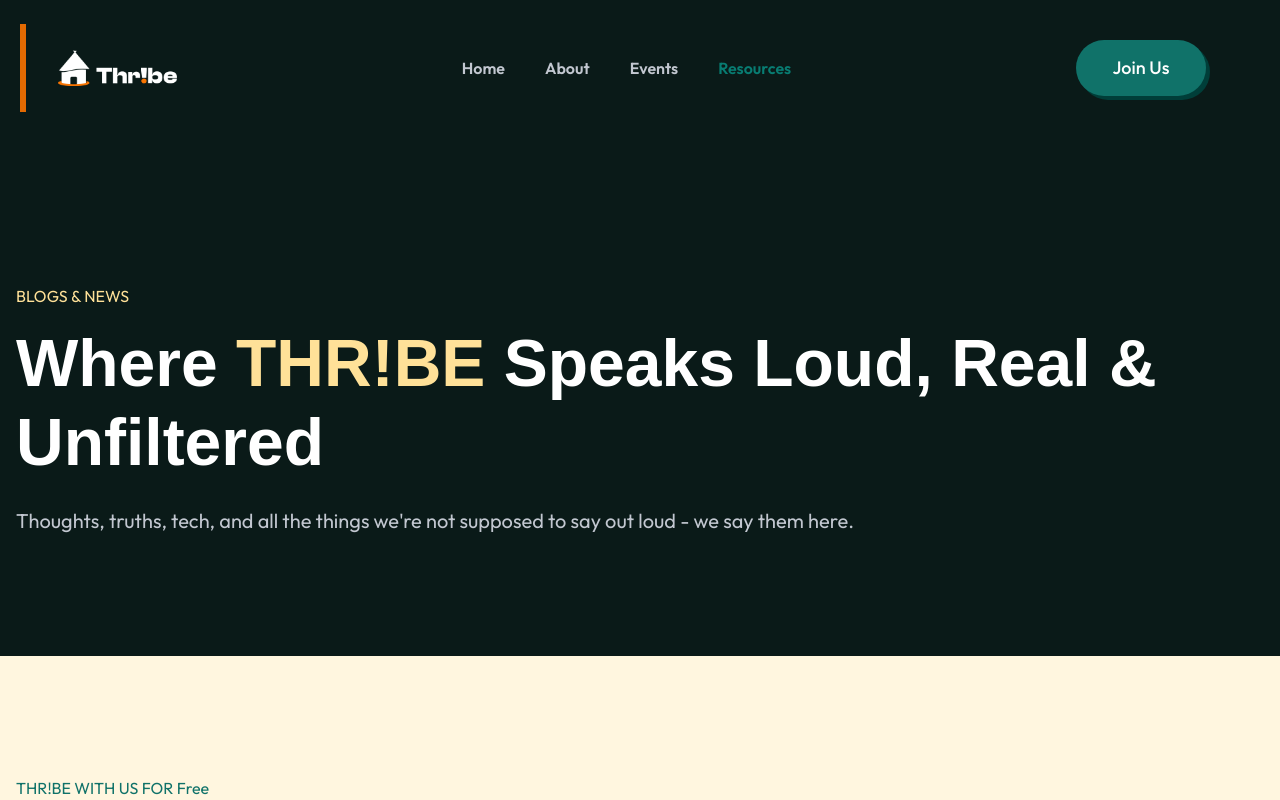
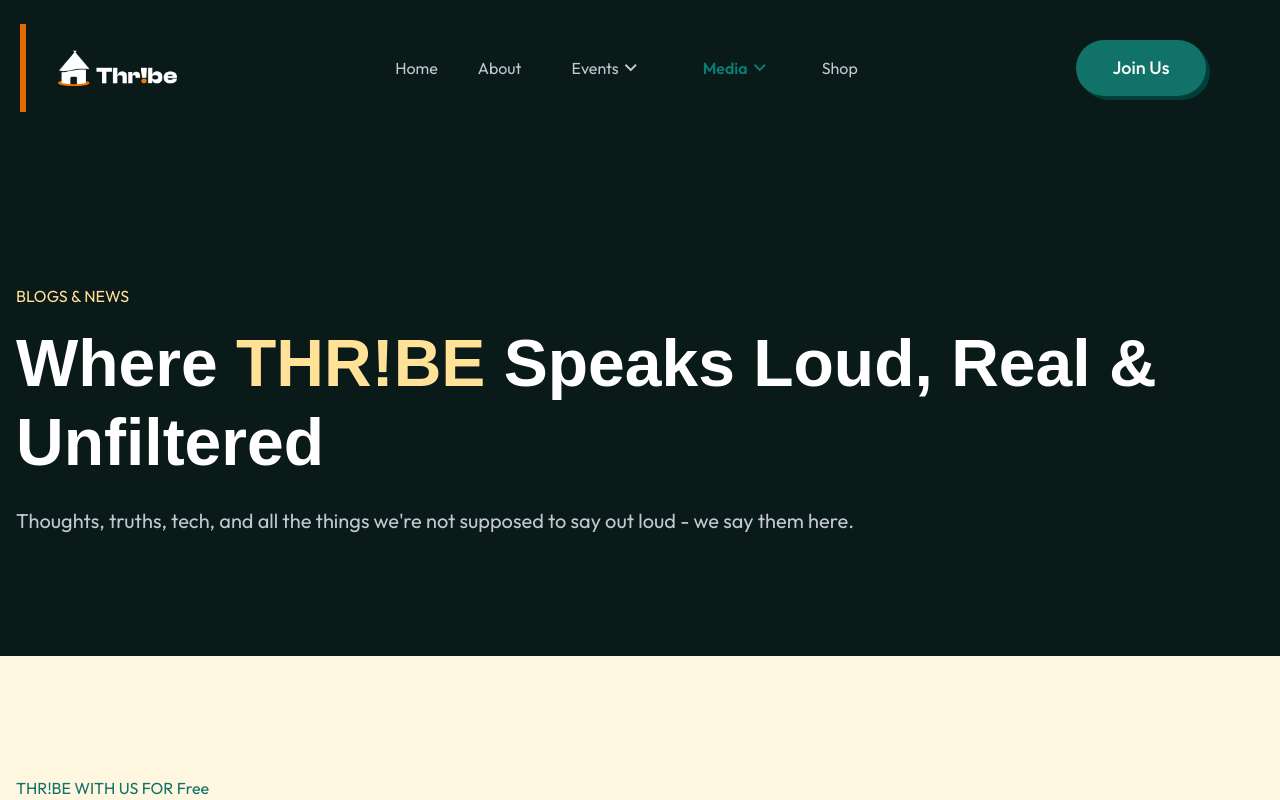
Before and after one commit to chiaka1996/thribes, a Next.js app: page /blog in a window 1280 px wide. Shown: the top 800 px of the page. Built offline with nearby package versions, Linux system fonts and the light colour scheme; a web font is replaced by a local one.

Commit message:
working on the navigation

```diff
--- a/src/app/about/page.jsx
+++ b/src/app/about/page.jsx
@@ -16,7 +16,7 @@
     const tweenRef = useRef(null);
 
     useEffect(() => {
-        const contentWidth = contentRef.current.scrollWidth / 2;
+        const contentWidth = contentRef.current.scrollWidth / 3;
 
         tweenRef.current = gsap.to(contentRef.current, {
             x: -contentWidth,
--- a/src/app/components/navigation2.jsx
+++ b/src/app/components/navigation2.jsx
@@ -1,5 +1,5 @@
 "use client"
-
+import { useState, useRef, useEffect} from "react";
 import Image from "next/image";
 import Link from "next/link";
 import Button from "./Button";
@@ -7,8 +7,39 @@
 import { usePathname } from "next/navigation";
 
 const NavigationBar = () => {
+    const closeDropdowns = useRef(null)
+    const closeMediaDropdown = useRef(null)
     const {toggleMobileNavbarFunction} = useAllContext();
-    const pathname = usePathname();
+     const pathname = usePathname();
+     const [openEvent, setOpenEvent] = useState(false);
+     const [openMedia, setOpenMedia] = useState(false)
+
+       // Close when clicking outside
+  useEffect(() => {
+    function handleClickOutside(event) {
+      if (closeDropdowns.current && !closeDropdowns.current.contains(event.target)) {
+        setOpenEvent(false);
+      }
+      if (closeMediaDropdown.current && !closeMediaDropdown.current.contains(event.target)) {
+        setOpenMedia(false);
+      }
+    }
+    document.addEventListener("mousedown", handleClickOutside);
+
+    return () => {
+      document.removeEventListener("mousedown", handleClickOutside);
+    };
+  }, []);
+
+       const toggleOpenEventLink = () => {
+        setOpenMedia(false)
+        setOpenEvent((prev) => !prev)
+     }
+
+     const toggleOpenMediaLink = () => {
+        setOpenEvent(false)
+        setOpenMedia((prev) => !prev)
+     }
 
     return(
         <div className="w-full px-[16px] md:px-[20px] py-[24px]">
@@ -22,19 +53,55 @@
              />
              </div>
 
-             <div className="hidden md:block flex flex-row justify-between text-[16px] text-[#C2C7D0] font-[600] items-center space-x-[40px]">
-               <Link href="/"  className={pathname==="/" ? "text-[#087C72]" : ""}>Home</Link>
-                 <Link href="/about" className={pathname==="/about" ? "text-[#087C72]" : ""}>About</Link>
-                  <Link href="/events" className={pathname==="/events" ? "text-[#087C72]" : ""}>Events</Link>
-                   <Link href="/blog" className={pathname==="/blog" ? "text-[#087C72] font-[600]" : ""}>Resources</Link>
+             <div className="hidden md:flex flex-row justify-between text-[16px] text-[#C2C7D0] items-center space-x-[40px]">
+               <Link href="/"  className={pathname==="/" ? "text-[#fff] font-[600]" : ""}>Home</Link>
+
+                 <Link href="/about" className={pathname==="/about" ? "text-[#fff] font-[600]" : ""}>About</Link>
+
+                  <div className="navLink relative" ref={closeDropdowns}>
+                    <span onClick={toggleOpenEventLink} className={`flex justify-between items-center cursor-pointer ${pathname==="/events" ? "text-[#087C72] font-[600]" : ""}`}>
+                    <span>Events</span>
+                    <span className="material-symbols-outlined text-[24px] ">
+                        keyboard_arrow_down
+                    </span>
+                    </span>
+
+                    <div className={`${openEvent ? "block" : "hidden"} transition-all duration-500 ease-in-out min-w-[304px] text-secondaryColor text-[16px] z-50 bg-[#fff] space-y-[16px] absolute top-[100%] left-0 rounded-[20px] p-[16px] shadow-[0px_2px_10px_0px_#0000001A]`}>
+                        <div><Link href="/events" className={`cursor-pointer ${pathname==="/events" ? "text-[#087C72] font-[600]" : ""}`}>Tech Events</Link></div>
+
+                         <Link href="#" className="flex space-x-[10px]">
+                         <span>Football tournament</span>
+                         <button className="bg-[#FEF1E6] w-[93px] h-[28px] rounded-[10px] text-[#B15301] text-[12px]">Coming soon</button>
+                        </Link>
+                         <Link href="#" className="flex space-x-[10px]">
+                         <span>Outdoor fun</span>
+                         <button className="bg-[#FEF1E6] w-[93px] h-[28px] rounded-[10px] text-[#B15301] text-[12px]">Coming soon</button>
+                        </Link>
+                    </div>
+                 </div>
+
+
+                  <div className="navLink relative" ref={closeMediaDropdown}>
+                    <span onClick={toggleOpenMediaLink} className={`flex justify-between items-center cursor-pointer ${pathname==="/blog" ? "text-[#087C72] font-[600]" : ""}`}>
+                    <span>Media</span>
+                    <span className="material-symbols-outlined text-[24px] ">
+                        keyboard_arrow_down
+                    </span>
+                    </span>
+
+                    <div className={`${openMedia ? "block" : "hidden"} transition-all duration-500 ease-in-out min-w-[244px] text-secondaryColor text-[16px] z-50 bg-[#fff] space-y-[16px] absolute top-[100%] left-0 rounded-[20px] p-[16px] shadow-[0px_2px_10px_0px_#0000001A]`}>
+                        <div>
+                        <Link href="/events" className={`cursor-pointer ${pathname==="/blog" ? "text-[#087C72] font-[600]" : ""}`}>Blog & News</Link>
+                        </div>
+
+                         <Link href="#" className="flex space-x-[10px]">
+                         <span>Podcast</span>
+                         <button className="bg-[#FEF1E6] w-[93px] h-[28px] rounded-[10px] text-[#B15301] text-[12px]">Coming soon</button>
+                        </Link>
+                    </div>
+                 </div>
+                   <Link href="#" className={pathname==="/shop" ? "text-[#fff] font-[600]" : ""}>Shop</Link>
              </div>
-
-               {/* <div className="flex w-[152px] justify-between items-center">
-                <Button name="Join Us" classname="w-[101px] h-[47px] md:w-[141px] bg-[#107269]"/>
-                <div className="relative w-[24px] h-[24px]">
-                <Image src="/img/open_menu_white.png" fill alt="thribe community menu option" className="object-center md:hidden shrink-0" />
-                </div>
-                </div> */}
 
                 <div className="flex w-[30px] md:w-[152px] justify-between items-center ">
                 <Button name="Join Us" classname="w-[101px] h-[47px] md:w-[141px] bg-[#107269] hidden md:block"/>
```
